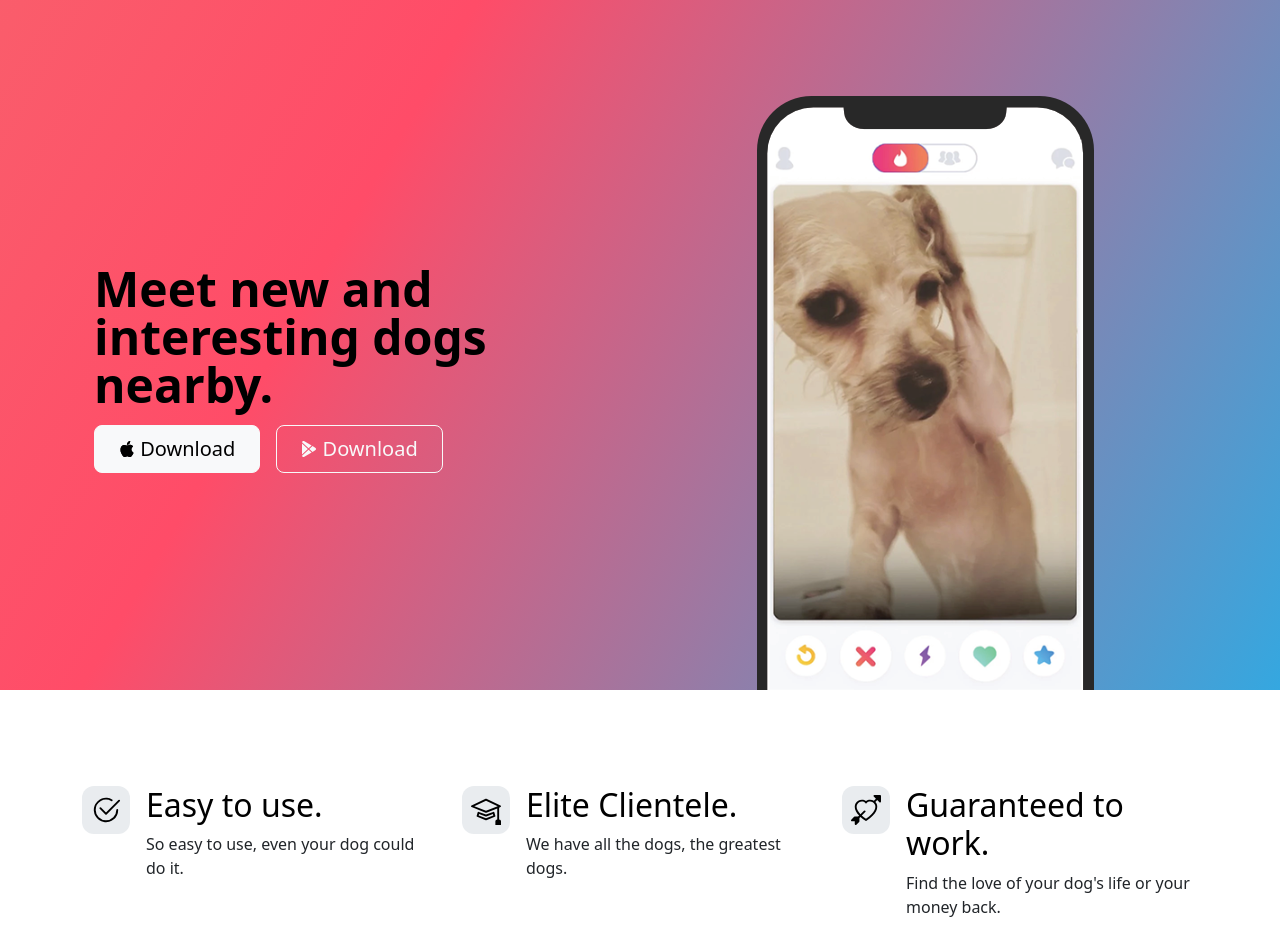
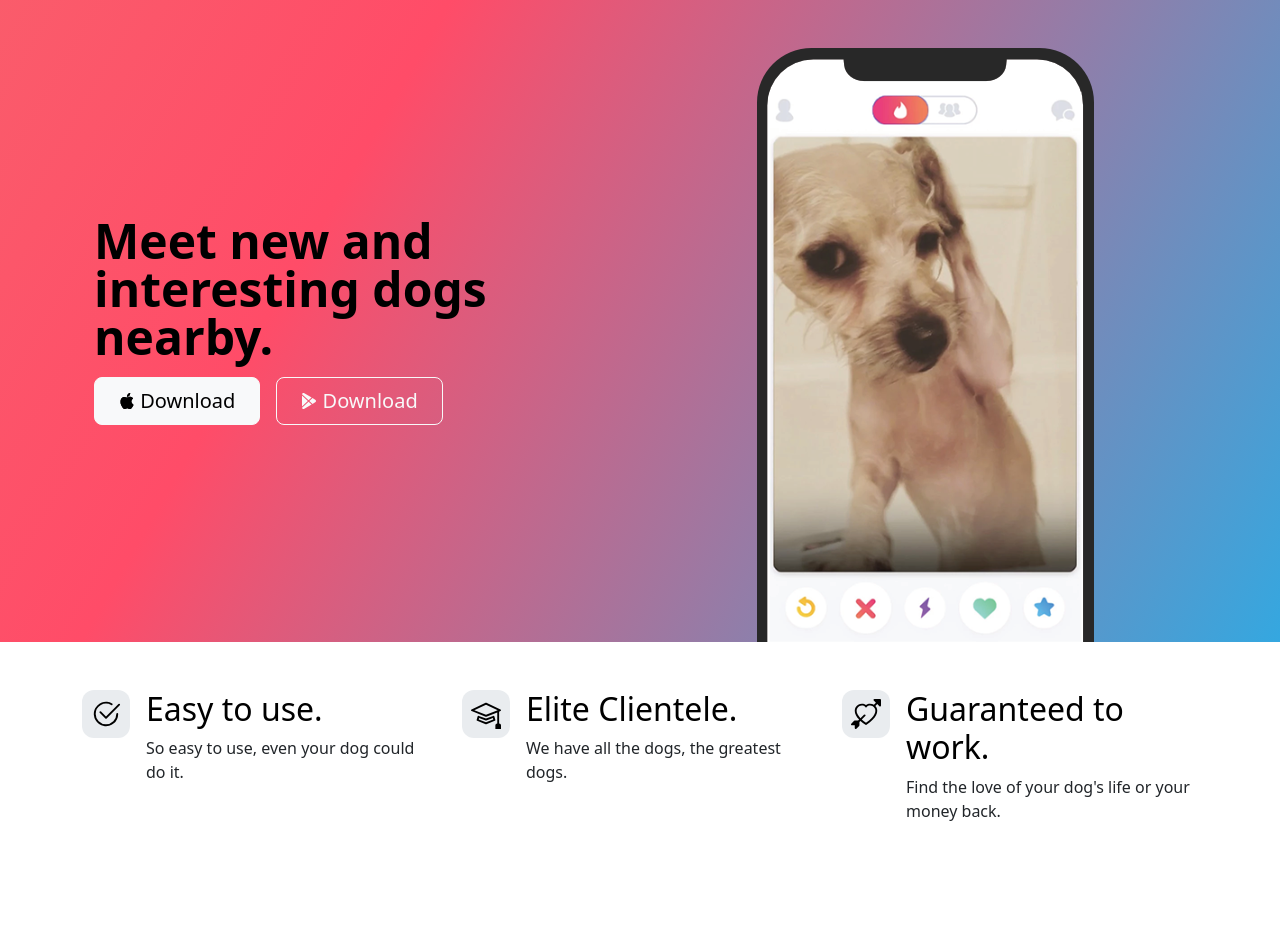
Before and after one commit to KieronWoW/Tindog-Project, a plain HTML site: page index.html in a window 1280 px wide. Shown: the top 952 px of the page. Drawn offline with nearby package versions, Linux system fonts and the light colour scheme.

Commit message:
Update index.html

```diff
--- a/index.html
+++ b/index.html
@@ -17,7 +17,7 @@
   <!-- Title -->
   <section id="title" class="gradient-background">
 
-    <div class="container col-xxl-8 px-4 pt-5">
+    <div class="container col-xxl-8 px-4">
       <div class="row flex-lg-row-reverse align-items-center g-5 pt-5">
         <div class="col-10 col-sm-8 col-lg-6">
           <img src="./images/iphone.png" class="d-block mx-lg-auto img-fluid" alt="Bootstrap Themes" height="200"
@@ -46,7 +46,7 @@
 
   <!-- Features -->
   <section id="features">
-    <div class="container mt-5">
+    <div class="container pb-5">
       <div class="row g-4 py-5 row-cols-1 row-cols-lg-3">
         <div class="col d-flex align-items-start">
           <div
```
